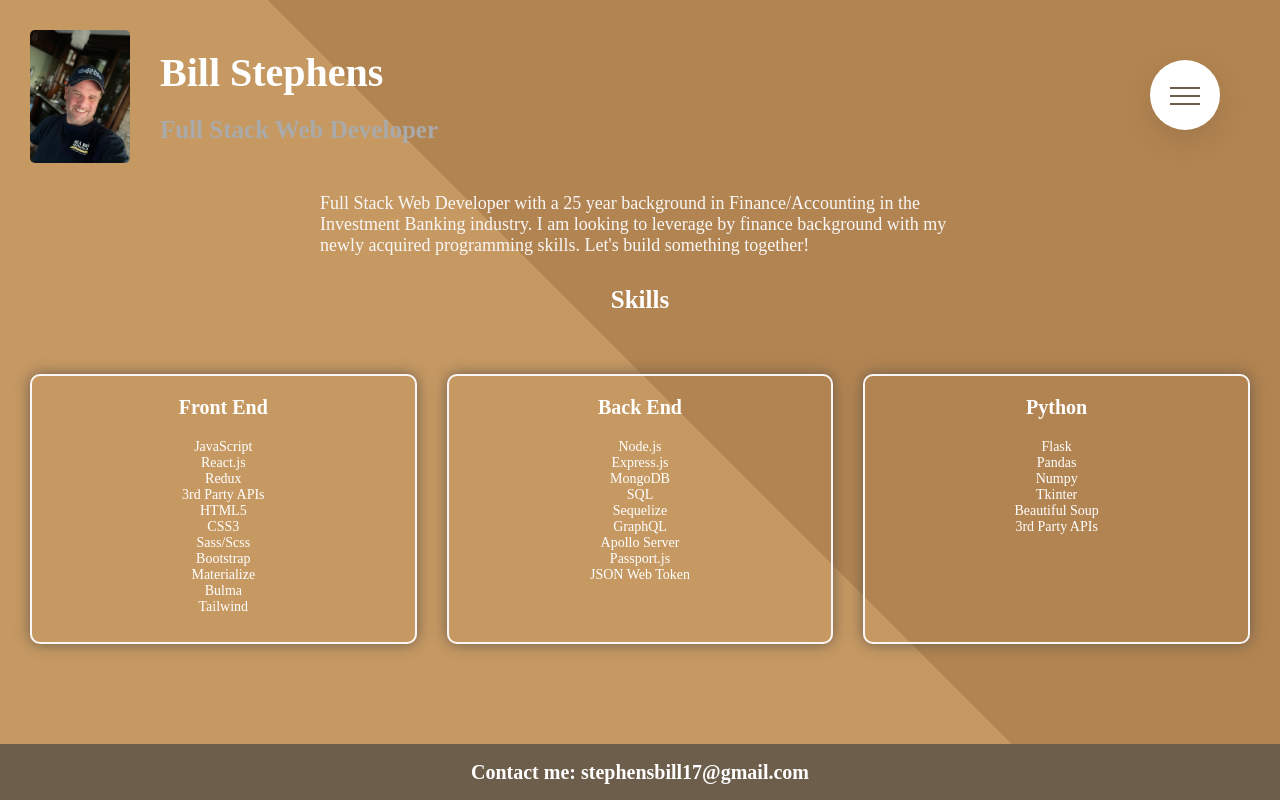
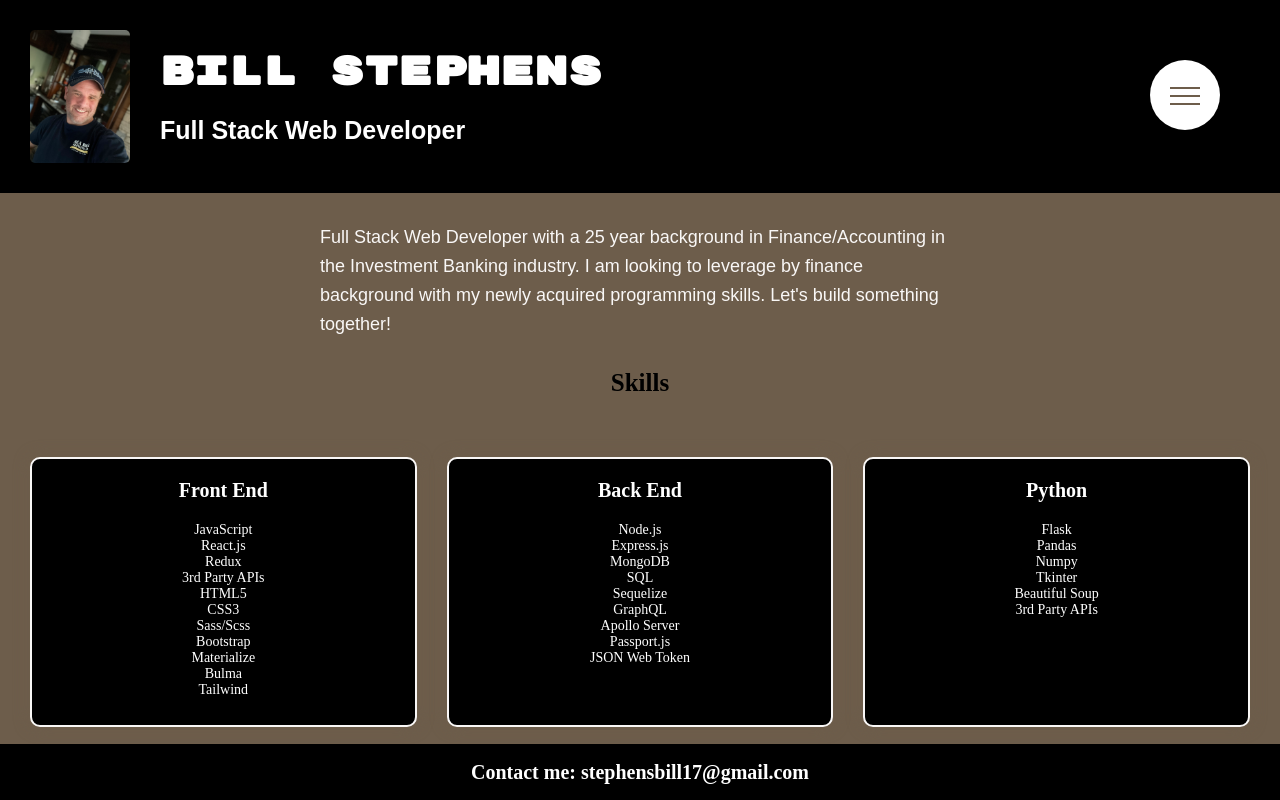
Before and after one commit to BillStephens2022/my_portfolio, a React (Create React App) app: page / in a window 1280 px wide. Built offline with nearby package versions, Linux system fonts and the light colour scheme.

Commit message:
updated 'About' page styling

```diff
--- a/public/index.html
+++ b/public/index.html
@@ -3,6 +3,7 @@
   <head>
     <meta charset="utf-8" />
     <link rel="icon" href="%PUBLIC_URL%/favicon.ico" />
+
     <meta name="viewport" content="width=device-width, initial-scale=1" />
     <meta name="theme-color" content="#000000" />
     <meta
@@ -11,10 +12,14 @@
     />
 
     <title>Bill Stephens</title>
+    <link rel="preconnect" href="https://fonts.googleapis.com" />
+    <link rel="preconnect" href="https://fonts.gstatic.com" crossorigin />
+    <link
+      href="https://fonts.googleapis.com/css2?family=Rubik+Mono+One&family=Russo+One&family=Secular+One&display=swap"
+      rel="stylesheet"
+    />
   </head>
   <body>
-
     <div id="root"></div>
-
   </body>
 </html>
--- a/src/css/style.css
+++ b/src/css/style.css
@@ -31,7 +31,7 @@ html {
   position: fixed;
   top: 6.5rem;
   right: 6.5rem;
-  background-image: radial-gradient(#c69963, #B28451);
+  background-image: radial-gradient(#6D5D4B, #000);
   z-index: 1000;
   transition: transform 0.8s cubic-bezier(0.86, 0, 0.07, 1); }
 
@@ -120,38 +120,44 @@ html {
   transform: rotate(-135deg); }
 
 .about {
-  background: linear-gradient(45deg, #c69963 0 50%, #B28451 50% 100%);
+  background: #6D5D4B;
   height: 93vh;
   width: 100vw;
   color: #fff; }
   .about__hero {
     display: flex;
-    padding: 3rem; }
+    padding: 3rem;
+    background-color: #000; }
   .about__headers {
     display: flex;
     flex-direction: column;
     justify-content: space-evenly;
     padding-left: 3rem; }
-  .about__title {
-    font-size: 4rem; }
   .about__photo {
     max-width: 10rem;
     border-radius: 5px;
     align-self: center;
     justify-self: center; }
+  .about__title {
+    font-family: "Rubik Mono One", sans-serif;
+    font-size: 4rem; }
   .about__subtitle {
     font-size: 2.5rem;
-    color: #aaa; }
+    font-family: sans-serif;
+    color: #fff; }
   .about__story {
     font-size: 1.8rem;
+    font-family: sans-serif;
+    line-height: 1.6;
     color: #f9f7f6;
-    margin: 0 25vw; }
+    margin: 3rem 25vw; }
 
 .skills {
   margin-top: 3rem;
   text-align: center; }
   .skills__header {
-    font-size: 2.5em; }
+    font-size: 2.5em;
+    color: #000; }
   .skills__container {
     padding: 3rem;
     display: grid;
@@ -162,17 +168,22 @@ html {
     margin-top: 3rem;
     border: 2px solid #f9f7f6;
     border-radius: 1rem;
-    box-shadow: 0 0 15px #6D5D4B; }
+    box-shadow: 0 0 15px #6D5D4B;
+    background-color: black; }
     .skills__card--header {
       font-size: 2rem;
       padding: 2rem; }
     .skills__card--list {
       font-size: 1.4rem;
       list-style: none; }
+    .skills__card:hover {
+      background-color: #aaa;
+      color: #000;
+      transform: translateY(-3px); }
 
 .footer {
   height: 7vh;
-  background-color: #6D5D4B;
+  background-color: #000;
   display: flex;
   align-items: center;
   justify-content: center; }
--- a/src/sass/_about.scss
+++ b/src/sass/_about.scss
@@ -1,21 +1,20 @@
 .about {
-  background: linear-gradient(45deg, $color-primary 0 50%, $color-primary-dark 50% 100%);
+  background: $color-grey-dark-2;
   height: 93vh;
   width: 100vw;
   color: $color-white;
+
     &__hero {
       display: flex;
       padding: 3rem;
+      background-color: $color-black;
     }
+
     &__headers {
       display: flex;
       flex-direction: column;
       justify-content: space-evenly;
       padding-left: 3rem;
-
-    }
-    &__title {
-      font-size: 4rem;
     }
 
     &__photo {
@@ -23,27 +22,38 @@
         border-radius: 5px;
         align-self: center;
         justify-self: center;
+      }
 
+    &__title {
+      font-family: "Rubik Mono One", sans-serif;
+      font-size: 4rem;
     }
 
     &__subtitle {
       font-size: 2.5rem;
-      color: $color-grey-light-2;
+      font-family: sans-serif;
+      color: $color-white;
     }
 
     &__story {
       font-size: 1.8rem;
+      font-family: sans-serif;
+      line-height: 1.6;
       color: $color-grey-light-1;
-      margin: 0 25vw;
+      margin: 3rem 25vw;
     }
+
 }
 
 .skills {
     margin-top: 3rem;
     text-align: center;
+
     &__header {
         font-size: 2.5em;
+        color: $color-black;
     }
+
     &__container {
     padding: 3rem;
     display: grid;
@@ -51,19 +61,30 @@
     grid-template-columns: [card-1-start] minmax(20rem, 1fr) [card-1-end card-2-start] minmax(20rem, 1fr) [card-2-end card-3-start] minmax(20rem, 1fr) [card-3-end];
     grid-gap: 3rem;
     }
+
     &__card {
       margin-top: 3rem;
       border: 2px solid $color-grey-light-1;
       border-radius: 1rem;
       box-shadow: 0 0 15px $color-grey-dark-2;
+      background-color: black;
+
       &--header {
         font-size: 2rem;
         padding: 2rem;
       }
+
       &--list {
         font-size: 1.4rem;
         list-style: none;
       }
+
+      &:hover {
+        background-color: $color-grey-light-2;
+        color: $color-black;
+        transform: translateY(-3px);
       }
 
     }
+
+}
--- a/src/sass/_footer.scss
+++ b/src/sass/_footer.scss
@@ -1,6 +1,6 @@
 .footer {
     height: 7vh;
-    background-color: $color-grey-dark-2;
+    background-color: $color-black;
     display: flex;
     align-items: center;
     justify-content: center;
--- a/src/sass/_navbar.scss
+++ b/src/sass/_navbar.scss
@@ -26,7 +26,7 @@
       position: fixed;
       top: 6.5rem;
       right: 6.5rem;
-      background-image: radial-gradient($color-primary, $color-primary-dark);
+      background-image: radial-gradient($color-grey-dark-2, $color-black);
       z-index: 1000;
       transition: transform .8s cubic-bezier(0.86, 0, 0.07, 1);
 
```
Lines whose indentation alone changed are shown as unchanged.
